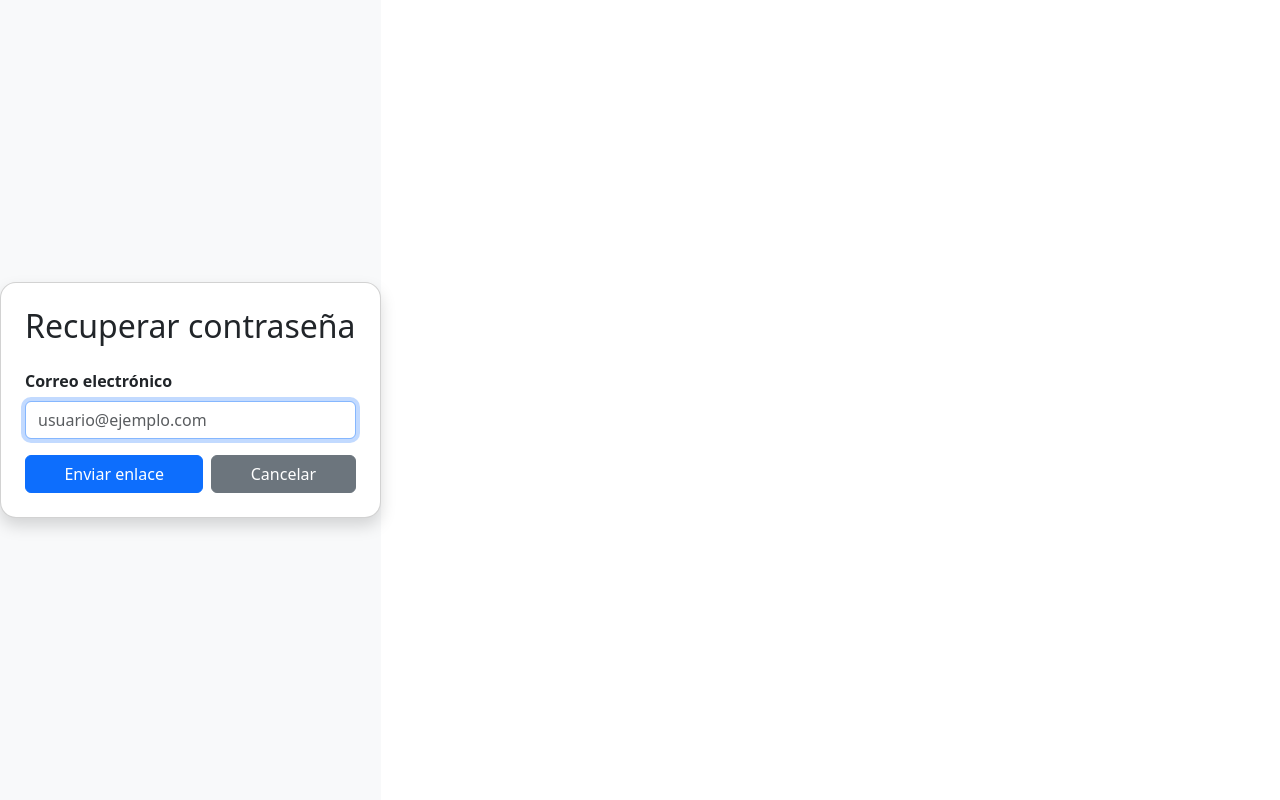
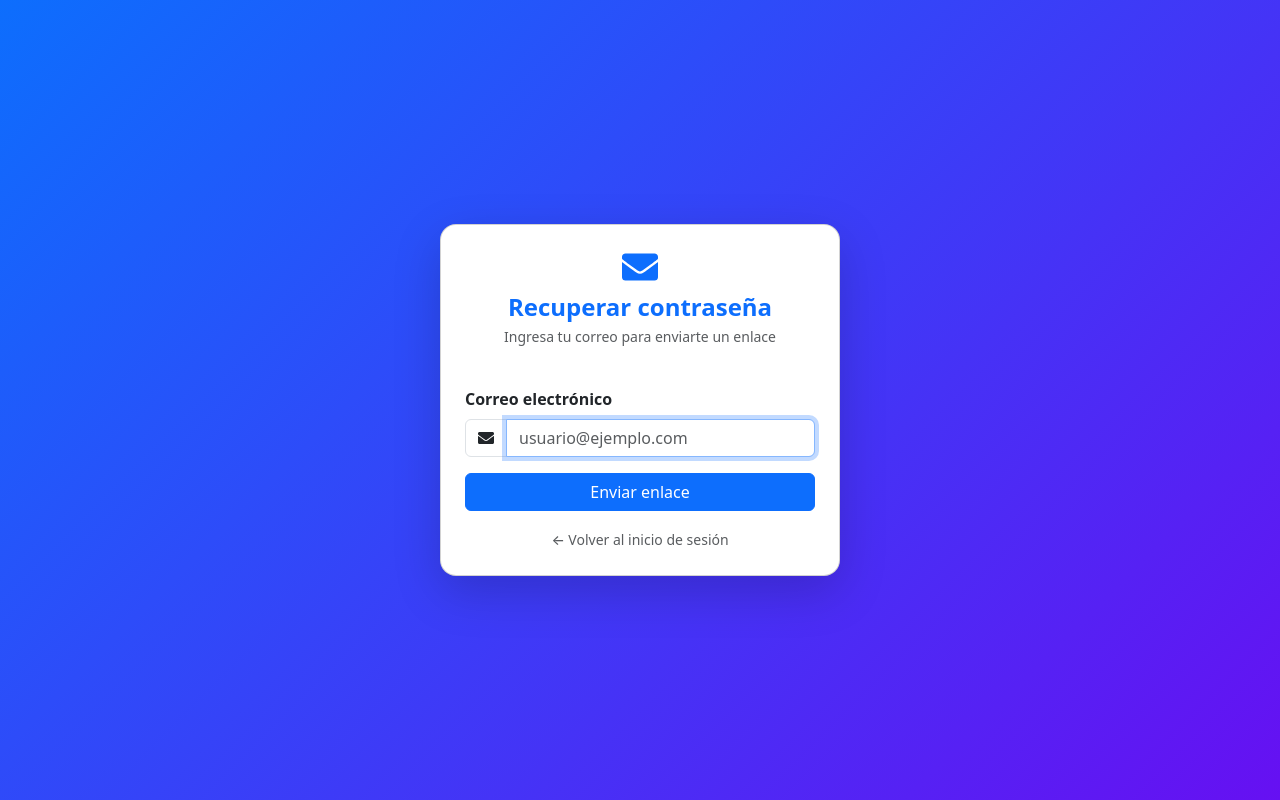
Before and after one commit to MarioFilian/Frontend_MessagingService, a React (Vite) app: page /forgot-password in a window 1280 px wide. Built offline with nearby package versions, Linux system fonts and the light colour scheme.

Commit message:
feat(forgot-password): ✨ enhance forgot password page with improved layout, icons, and user feedback

```diff
--- a/src/pages/ForgotPassword.jsx
+++ b/src/pages/ForgotPassword.jsx
@@ -1,57 +1,82 @@
 import React, { useState } from 'react';
-import { Link, useNavigate } from 'react-router-dom';
+import { Link } from 'react-router-dom';
+import { FaEnvelope, FaUndo } from 'react-icons/fa';
 
 const ForgotPassword = () => {
-  const navigate = useNavigate();
   const [email, setEmail] = useState('');
   const [sent, setSent] = useState(false);
 
   const handleSubmit = (e) => {
     e.preventDefault();
-    // Aquí lógica para enviar email de recuperación
+    // Simula envío del enlace de recuperación
     setSent(true);
   };
 
-  const handleCancel = () => {
-    navigate('/'); // Regresa a la página de login
-  };
+  return (
+    <div
+      className="vh-100 vw-100 d-flex justify-content-center align-items-center"
+      style={{
+        background: 'linear-gradient(135deg, #0d6efd, #6610f2)',
+        color: '#fff',
+      }}
+    >
+      <div
+        className="card shadow-lg p-4"
+        style={{ maxWidth: '400px', width: '100%', borderRadius: '1rem' }}
+      >
+        {/* Encabezado */}
+        <div className="text-center mb-4">
+          <FaEnvelope size={36} className="text-primary mb-2" />
+          <h4 className="fw-bold text-primary mb-1">Recuperar contraseña</h4>
+          <p className="text-muted small">Ingresa tu correo para enviarte un enlace</p>
+        </div>
 
-  return (
-    <div className="d-flex justify-content-center align-items-center vh-100 bg-light">
-      <div className="card shadow p-4" style={{ maxWidth: '400px', width: '100%', borderRadius: '1rem' }}>
-        <h2 className="mb-4 text-center">Recuperar contraseña</h2>
-
+        {/* Contenido condicional */}
         {!sent ? (
           <form onSubmit={handleSubmit}>
+            {/* Input correo */}
             <div className="mb-3">
               <label htmlFor="email" className="form-label fw-semibold">Correo electrónico</label>
+              <div className="input-group">
+                <span className="input-group-text bg-white"><FaEnvelope /></span>
                 <input
                   type="email"
                   className="form-control"
                   id="email"
                   placeholder="usuario@ejemplo.com"
                   value={email}
-                onChange={e => setEmail(e.target.value)}
+                  onChange={(e) => setEmail(e.target.value)}
                   required
                   autoFocus
                 />
               </div>
+            </div>
 
+            {/* Botones */}
             <div className="d-flex gap-2">
               <button type="submit" className="btn btn-primary flex-grow-1">
                 Enviar enlace
               </button>
-              <button type="button" className="btn btn-secondary flex-grow-1" onClick={handleCancel}>
-                Cancelar
-              </button>
             </div>
           </form>
         ) : (
-          <div className="alert alert-success" role="alert">
-            Se envió un correo con las instrucciones para restablecer tu contraseña.
+          <div className="alert alert-success text-center" role="alert">
+            Se envió un correo con instrucciones para restablecer tu contraseña.
             <div className="mt-3">
-              <Link to="/">Volver al login</Link>
+              <Link to="/" className="btn btn-outline-primary btn-sm">
+                <FaUndo className="me-1" />
+                Volver al login
+              </Link>
             </div>
+          </div>
+        )}
+
+        {/* Botón volver si no se ha enviado aún */}
+        {!sent && (
+          <div className="mt-3 text-center">
+            <Link to="/" className="text-decoration-none text-muted small">
+              ← Volver al inicio de sesión
+            </Link>
           </div>
         )}
       </div>
```
Lines whose indentation alone changed are shown as unchanged.
